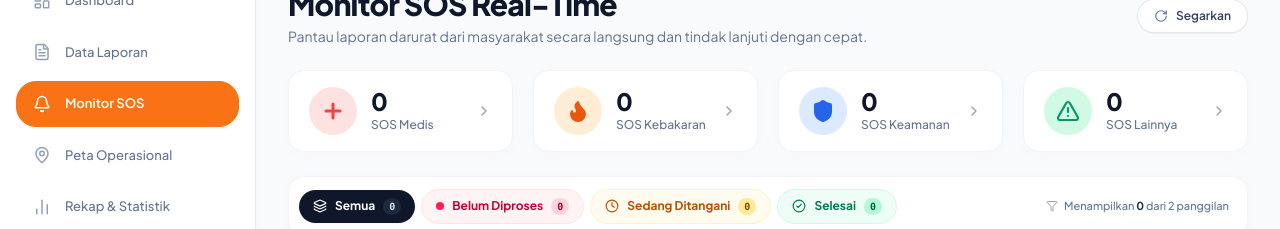
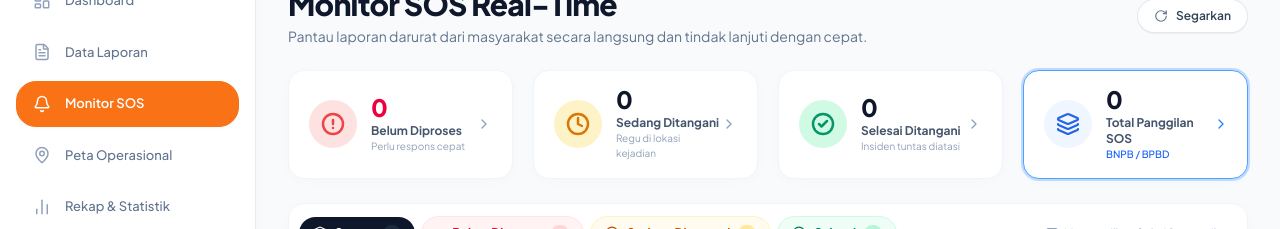
Before and after one commit to Xoltvez/SigapBumi, a Next.js app: page /admin/sos in a window 1280 px wide. Shown: the part 126-355 px from the top of the page. Built offline with nearby package versions, Linux system fonts and the light colour scheme; no server answers; the database is empty.

Commit message:
feat(sos): ubah card monitor sos menjadi status laporan (belum diproses & sedang ditangani) per role kecuali pemerintahan

```diff
--- a/src/app/admin/sos/page.tsx
+++ b/src/app/admin/sos/page.tsx
@@ -13,6 +13,7 @@ import {
   MessageSquare,
   Navigation,
   CheckCircle2,
+  AlertCircle,
   Pause,
   Plus,
   Trash2,
@@ -73,7 +74,8 @@ const DEFAULT_SOS_ITEMS: DisplaySosItem[] = [
 ];
 
 export default function AdminSosPage() {
-  const { activeUnit, setActiveSosCount, isSirenMuted } = useAdmin();
+  const { activeUnit, activeUnitName, setActiveSosCount, isSirenMuted } = useAdmin();
+  const isPemerintahan = activeUnit === "pemerintahan" || activeUnit === "semua";
   const [sosList, setSosList] = useState<DisplaySosItem[]>(DEFAULT_SOS_ITEMS);
   const [isLoading, setIsLoading] = useState<boolean>(false);
   const knownIdsRef = React.useRef<Set<string>>(new Set());
@@ -319,10 +321,16 @@ export default function AdminSosPage() {
         </div>
       </div>
 
-      {/* 2. Category Metric Cards (Row 1) */}
+      {/* 2. Metric Cards (Row 1) */}
       <div className="grid grid-cols-1 sm:grid-cols-2 lg:grid-cols-4 gap-4 md:gap-5">
+        {isPemerintahan ? (
+          <>
+            {/* Pemerintahan: 4 Kategori Lintas Instansi */}
             {/* Card 1: SOS Medis */}
-        <div className="bg-white rounded-2xl border border-slate-100 p-4 px-5 shadow-[0_2px_12px_rgba(0,0,0,0.02)] flex items-center justify-between hover:shadow-md transition-shadow cursor-pointer">
+            <div
+              onClick={() => setStatusFilter("semua")}
+              className="bg-white rounded-2xl border border-slate-100 p-4 px-5 shadow-[0_2px_12px_rgba(0,0,0,0.02)] flex items-center justify-between hover:shadow-md transition-shadow cursor-pointer"
+            >
               <div className="flex items-center gap-3.5">
                 <div className="w-12 h-12 rounded-full bg-[#FEE2E2] flex items-center justify-center text-[#EF4444] shrink-0 font-bold">
                   <Plus className="w-6 h-6 stroke-[3]" />
@@ -340,7 +348,10 @@ export default function AdminSosPage() {
             </div>
 
             {/* Card 2: SOS Kebakaran */}
-        <div className="bg-white rounded-2xl border border-slate-100 p-4 px-5 shadow-[0_2px_12px_rgba(0,0,0,0.02)] flex items-center justify-between hover:shadow-md transition-shadow cursor-pointer">
+            <div
+              onClick={() => setStatusFilter("semua")}
+              className="bg-white rounded-2xl border border-slate-100 p-4 px-5 shadow-[0_2px_12px_rgba(0,0,0,0.02)] flex items-center justify-between hover:shadow-md transition-shadow cursor-pointer"
+            >
               <div className="flex items-center gap-3.5">
                 <div className="w-12 h-12 rounded-full bg-[#FFEDD5] flex items-center justify-center text-[#EA580C] shrink-0 font-bold">
                   <Flame className="w-6 h-6 fill-[#EA580C]" />
@@ -358,7 +369,10 @@ export default function AdminSosPage() {
             </div>
 
             {/* Card 3: SOS Keamanan */}
-        <div className="bg-white rounded-2xl border border-slate-100 p-4 px-5 shadow-[0_2px_12px_rgba(0,0,0,0.02)] flex items-center justify-between hover:shadow-md transition-shadow cursor-pointer">
+            <div
+              onClick={() => setStatusFilter("semua")}
+              className="bg-white rounded-2xl border border-slate-100 p-4 px-5 shadow-[0_2px_12px_rgba(0,0,0,0.02)] flex items-center justify-between hover:shadow-md transition-shadow cursor-pointer"
+            >
               <div className="flex items-center gap-3.5">
                 <div className="w-12 h-12 rounded-full bg-[#DBEAFE] flex items-center justify-center text-[#2563EB] shrink-0 font-bold">
                   <Shield className="w-6 h-6 fill-[#2563EB]" />
@@ -376,7 +390,10 @@ export default function AdminSosPage() {
             </div>
 
             {/* Card 4: SOS Lainnya */}
-        <div className="bg-white rounded-2xl border border-slate-100 p-4 px-5 shadow-[0_2px_12px_rgba(0,0,0,0.02)] flex items-center justify-between hover:shadow-md transition-shadow cursor-pointer">
+            <div
+              onClick={() => setStatusFilter("semua")}
+              className="bg-white rounded-2xl border border-slate-100 p-4 px-5 shadow-[0_2px_12px_rgba(0,0,0,0.02)] flex items-center justify-between hover:shadow-md transition-shadow cursor-pointer"
+            >
               <div className="flex items-center gap-3.5">
                 <div className="w-12 h-12 rounded-full bg-[#D1FAE5] flex items-center justify-center text-[#059669] shrink-0 font-bold">
                   <AlertTriangle className="w-6 h-6 stroke-[2.2]" />
@@ -392,6 +409,128 @@ export default function AdminSosPage() {
               </div>
               <ChevronRight className="w-4 h-4 text-slate-400 shrink-0" />
             </div>
+          </>
+        ) : (
+          <>
+            {/* Role Instansi (Damkar, Medis, Polisi, BNPB/BPBD): Status Operasional */}
+            {/* Card 1: Belum Diproses */}
+            <div
+              onClick={() => setStatusFilter("aktif")}
+              className={`bg-white rounded-2xl border p-4 px-5 shadow-[0_2px_12px_rgba(0,0,0,0.02)] flex items-center justify-between hover:shadow-md transition-all cursor-pointer ${
+                statusFilter === "aktif"
+                  ? "border-rose-400 ring-2 ring-rose-200"
+                  : "border-slate-100 hover:border-slate-200"
+              }`}
+            >
+              <div className="flex items-center gap-3.5">
+                <div className="w-12 h-12 rounded-full bg-[#FEE2E2] flex items-center justify-center text-[#EF4444] shrink-0 font-bold">
+                  <AlertCircle className="w-6 h-6 stroke-[2.5]" />
+                </div>
+                <div>
+                  <div className="flex items-center gap-2">
+                    <p className="text-2xl font-extrabold text-rose-600 tracking-tight leading-none">
+                      {countAktif}
+                    </p>
+                    {countAktif > 0 && (
+                      <span className="w-2 h-2 rounded-full bg-rose-500 animate-pulse" />
+                    )}
+                  </div>
+                  <p className="text-xs text-slate-600 font-bold mt-1">
+                    Belum Diproses
+                  </p>
+                  <p className="text-[10px] text-slate-400">
+                    Perlu respons cepat
+                  </p>
+                </div>
+              </div>
+              <ChevronRight className={`w-4 h-4 shrink-0 transition-transform ${statusFilter === "aktif" ? "text-rose-500 translate-x-0.5" : "text-slate-400"}`} />
+            </div>
+
+            {/* Card 2: Sedang Ditangani */}
+            <div
+              onClick={() => setStatusFilter("ditangani")}
+              className={`bg-white rounded-2xl border p-4 px-5 shadow-[0_2px_12px_rgba(0,0,0,0.02)] flex items-center justify-between hover:shadow-md transition-all cursor-pointer ${
+                statusFilter === "ditangani"
+                  ? "border-amber-400 ring-2 ring-amber-200"
+                  : "border-slate-100 hover:border-slate-200"
+              }`}
+            >
+              <div className="flex items-center gap-3.5">
+                <div className="w-12 h-12 rounded-full bg-[#FEF3C7] flex items-center justify-center text-[#D97706] shrink-0 font-bold">
+                  <Clock className="w-6 h-6 stroke-[2.5]" />
+                </div>
+                <div>
+                  <p className="text-2xl font-extrabold text-slate-900 tracking-tight leading-none">
+                    {countDitangani}
+                  </p>
+                  <p className="text-xs text-slate-600 font-bold mt-1">
+                    Sedang Ditangani
+                  </p>
+                  <p className="text-[10px] text-slate-400">
+                    Regu di lokasi kejadian
+                  </p>
+                </div>
+              </div>
+              <ChevronRight className={`w-4 h-4 shrink-0 transition-transform ${statusFilter === "ditangani" ? "text-amber-500 translate-x-0.5" : "text-slate-400"}`} />
+            </div>
+
+            {/* Card 3: Selesai Ditangani */}
+            <div
+              onClick={() => setStatusFilter("selesai")}
+              className={`bg-white rounded-2xl border p-4 px-5 shadow-[0_2px_12px_rgba(0,0,0,0.02)] flex items-center justify-between hover:shadow-md transition-all cursor-pointer ${
+                statusFilter === "selesai"
+                  ? "border-emerald-400 ring-2 ring-emerald-200"
+                  : "border-slate-100 hover:border-slate-200"
+              }`}
+            >
+              <div className="flex items-center gap-3.5">
+                <div className="w-12 h-12 rounded-full bg-[#D1FAE5] flex items-center justify-center text-[#059669] shrink-0 font-bold">
+                  <CheckCircle2 className="w-6 h-6 stroke-[2.5]" />
+                </div>
+                <div>
+                  <p className="text-2xl font-extrabold text-slate-900 tracking-tight leading-none">
+                    {countSelesai}
+                  </p>
+                  <p className="text-xs text-slate-600 font-bold mt-1">
+                    Selesai Ditangani
+                  </p>
+                  <p className="text-[10px] text-slate-400">
+                    Insiden tuntas diatasi
+                  </p>
+                </div>
+              </div>
+              <ChevronRight className={`w-4 h-4 shrink-0 transition-transform ${statusFilter === "selesai" ? "text-emerald-500 translate-x-0.5" : "text-slate-400"}`} />
+            </div>
+
+            {/* Card 4: Total Panggilan SOS Unit */}
+            <div
+              onClick={() => setStatusFilter("semua")}
+              className={`bg-white rounded-2xl border p-4 px-5 shadow-[0_2px_12px_rgba(0,0,0,0.02)] flex items-center justify-between hover:shadow-md transition-all cursor-pointer ${
+                statusFilter === "semua"
+                  ? "border-blue-400 ring-2 ring-blue-200"
+                  : "border-slate-100 hover:border-slate-200"
+              }`}
+            >
+              <div className="flex items-center gap-3.5">
+                <div className="w-12 h-12 rounded-full bg-[#EFF6FF] flex items-center justify-center text-[#2563EB] shrink-0 font-bold">
+                  <Layers className="w-6 h-6 stroke-[2.2]" />
+                </div>
+                <div>
+                  <p className="text-2xl font-extrabold text-slate-900 tracking-tight leading-none">
+                    {countTotal}
+                  </p>
+                  <p className="text-xs text-slate-600 font-bold mt-1">
+                    Total Panggilan SOS
+                  </p>
+                  <p className="text-[10px] text-blue-600 font-medium">
+                    {activeUnitName}
+                  </p>
+                </div>
+              </div>
+              <ChevronRight className={`w-4 h-4 shrink-0 transition-transform ${statusFilter === "semua" ? "text-blue-500 translate-x-0.5" : "text-slate-400"}`} />
+            </div>
+          </>
+        )}
       </div>
 
       {/* 2.5 Filter Bar Kategori Status */}
```
Lines whose indentation alone changed are shown as unchanged.
